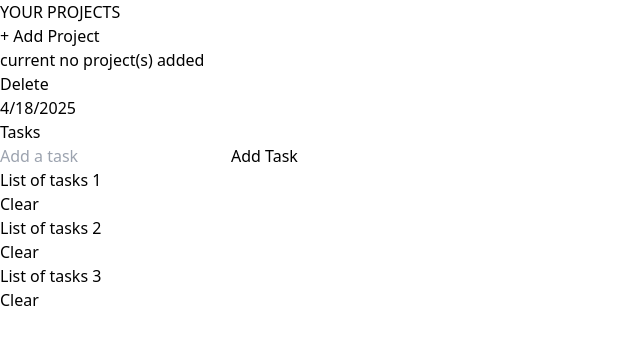
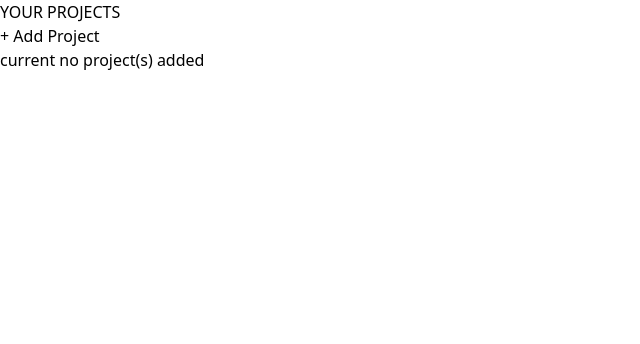
Before and after one commit to MeiKDE/react_comp_state_styling_refs_portals, a React (Vite) app: page / in a window 1280 px wide. Shown: the top 344 px of the page, without its empty margins (0-640 px from the left). Built offline with nearby package versions, Linux system fonts and the light colour scheme.

Commit message:
Add task functionality: Introduce state management for tasks in App component, update AddTask component to accept onAddTask prop, and conditionally render task-related components in Project section.

```diff
--- a/src/App.jsx
+++ b/src/App.jsx
@@ -7,11 +7,17 @@ import TasksList from "./components/TasksList";
 function App() {
   const date = new Date();
   const [projects, setProjects] = useState([]);
+  const [tasks, setTasks] = useState([]);
   const [selectedIndex, setSelectedIndex] = useState(null);
 
   const handleAddProject = (project) => {
     setProjects((prevProjects) => [...prevProjects, project]);
     setSelectedIndex(projects.length - 1);
+  };
+
+  const handleAddTask = (task) => {
+    setTasks((prevTasks) => [...prevTasks, task]);
+    setSelectedIndex(tasks.length - 1);
   };
 
   return (
@@ -26,8 +32,12 @@ function App() {
 
       <section className="flex-1 border-2 border-green-300">
         <Project project={projects[selectedIndex]} />
-        <AddTask />
-        <TasksList />
+        {selectedIndex !== null && (
+          <>
+            <AddTask onAddTask={handleAddTask} />
+            <TasksList tasks={tasks} />
+          </>
+        )}
       </section>
     </div>
   );
--- a/src/components/AddTask.jsx
+++ b/src/components/AddTask.jsx
@@ -1,4 +1,4 @@
-export default function AddTask() {
+export default function AddTask({ onAddTask }) {
   return (
     <section className="flex flex-col items-center justify-center min-h-screen">
       <div className="flex flex-col p-6 rounded-lg w-full max-w-2xl">
--- a/src/components/Project.jsx
+++ b/src/components/Project.jsx
@@ -6,14 +6,20 @@ export default function Project({ project }) {
       <div className="flex flex-col p-6 rounded-lg w-full max-w-2xl mx-auto">
         <div className="flex justify-between items-center w-full">
           <h1 className="text-5xl font-bold">{project?.title}</h1>
-          <button className="px-4 py-2 text-xl bg-gray-600 text-white rounded hover:bg-gray-700">
-            Delete
-          </button>
+          {project?.id && (
+            <button className="px-4 py-2 text-xl bg-gray-600 text-white rounded hover:bg-gray-700">
+              Delete
+            </button>
+          )}
         </div>
       </div>
       <div className="w-full max-w-2xl px-6 mx-auto space-y-4">
-        <p className="text-xl text-gray-500">{date.toLocaleDateString()}</p>
-        <p className="text-xl">{project?.description}</p>
+        {project?.id && (
+          <>
+            <p className="text-xl text-gray-500">{date.toLocaleDateString()}</p>
+            <p className="text-xl">{project?.description}</p>
+          </>
+        )}
       </div>
     </section>
   );
```
